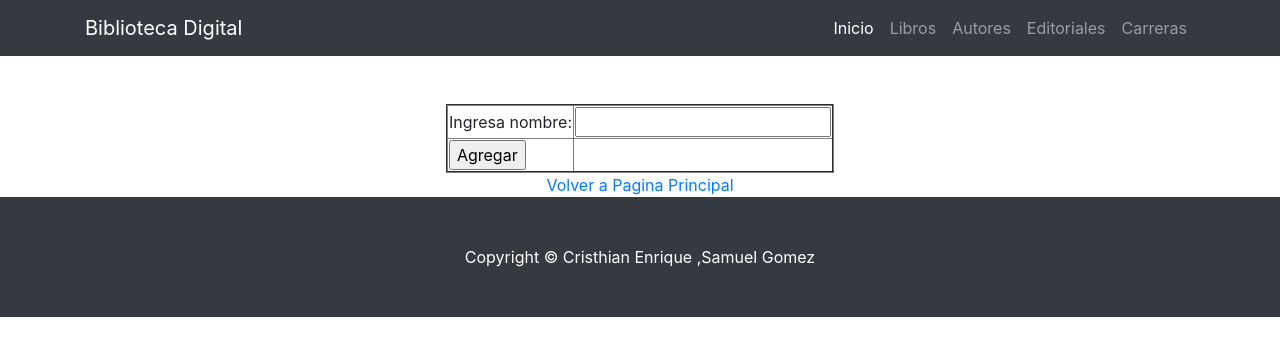
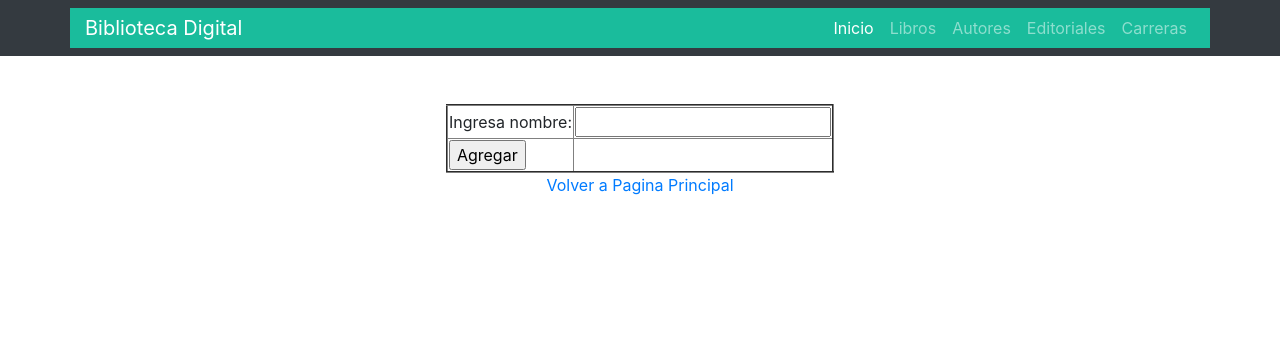
Before and after one commit to itscoDevelopersTeam/itscoLibros, a PHP site: page /itscoLibros/php/formularios/frmAutor.php in a window 1280 px wide. Shown: the top 356 px of the page. Run offline with PHP 8.4, Linux system fonts and the light colour scheme.

Commit message:
cambio de color de menu

```diff
--- a/php/formularios/frmAutor.php
+++ b/php/formularios/frmAutor.php
@@ -34,12 +34,7 @@ include("menu.php");
 	}
 ?>
 </center>
-<footer class="py-5 bg-dark">
-      <div class="container">
-        <p class="m-0 text-center text-white">Copyright &copy; Cristhian Enrique ,Samuel Gomez</p>
-      </div>
-      <!-- /.container -->
-    </footer>
+
 <script src="../../css/jquery/jquery.min.js"></script>
     <script src="../../css/bootstrap/js/bootstrap.bundle.min.js"></script>
 </body>
--- a/php/formularios/menu.php
+++ b/php/formularios/menu.php
@@ -1,3 +1,9 @@
+<style type="text/css">
+.container{
+  background-color: #1ABC9C;
+}
+
+</style>
 <nav class="navbar navbar-expand-lg navbar-dark bg-dark fixed-top">
       <div class="container">
         <a class="navbar-brand" href="#">Biblioteca Digital</a>
@@ -7,7 +13,7 @@
         <div class="collapse navbar-collapse" id="navbarResponsive">
           <ul class="navbar-nav ml-auto">
             <li class="nav-item active">
-              <a class="nav-link" href="../../administracion.html">Inicio
+              <a class="nav-link" href="../../administracion.php">Inicio
                 <span class="sr-only">(current)</span>
               </a>
             </li>
```
Also changed, not shown: php/formularios/frmEditorial.php (+1 -6 lines), php/formularios/frmLibros.php (+1 -6 lines).
